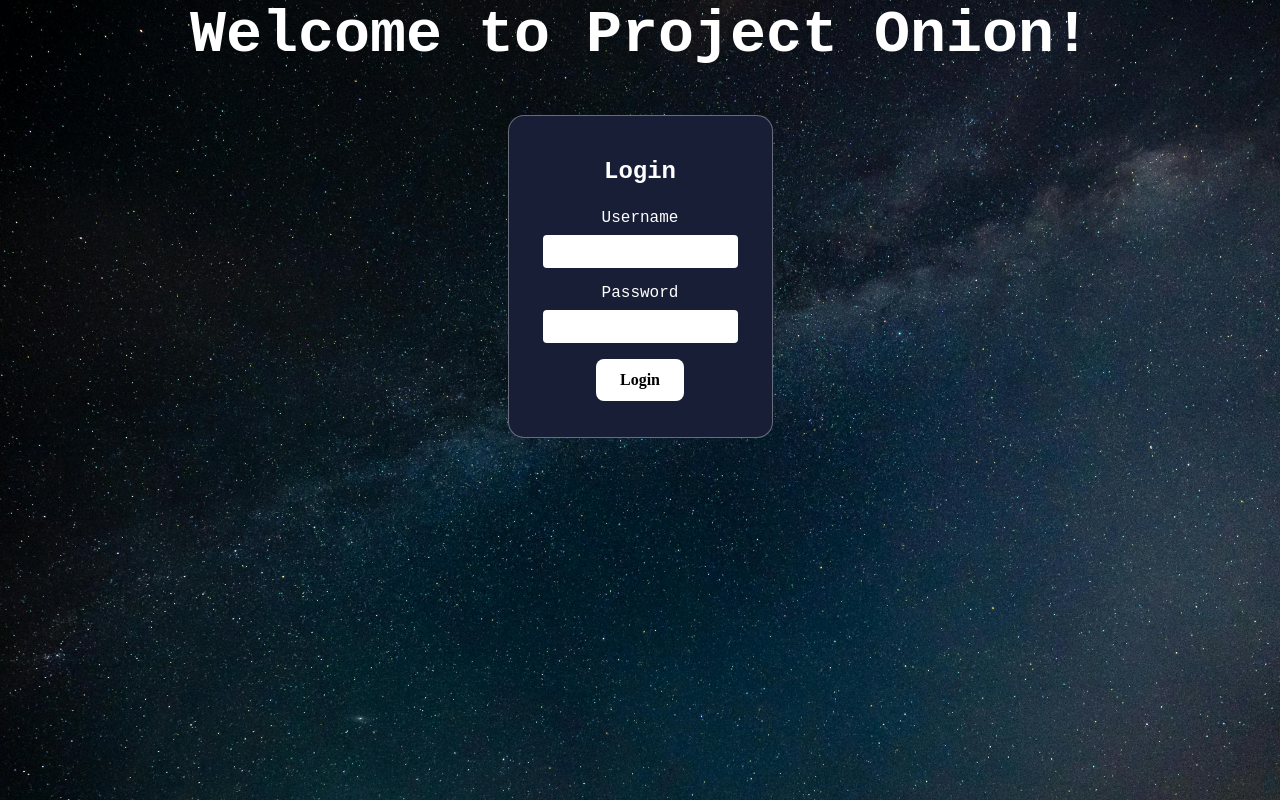
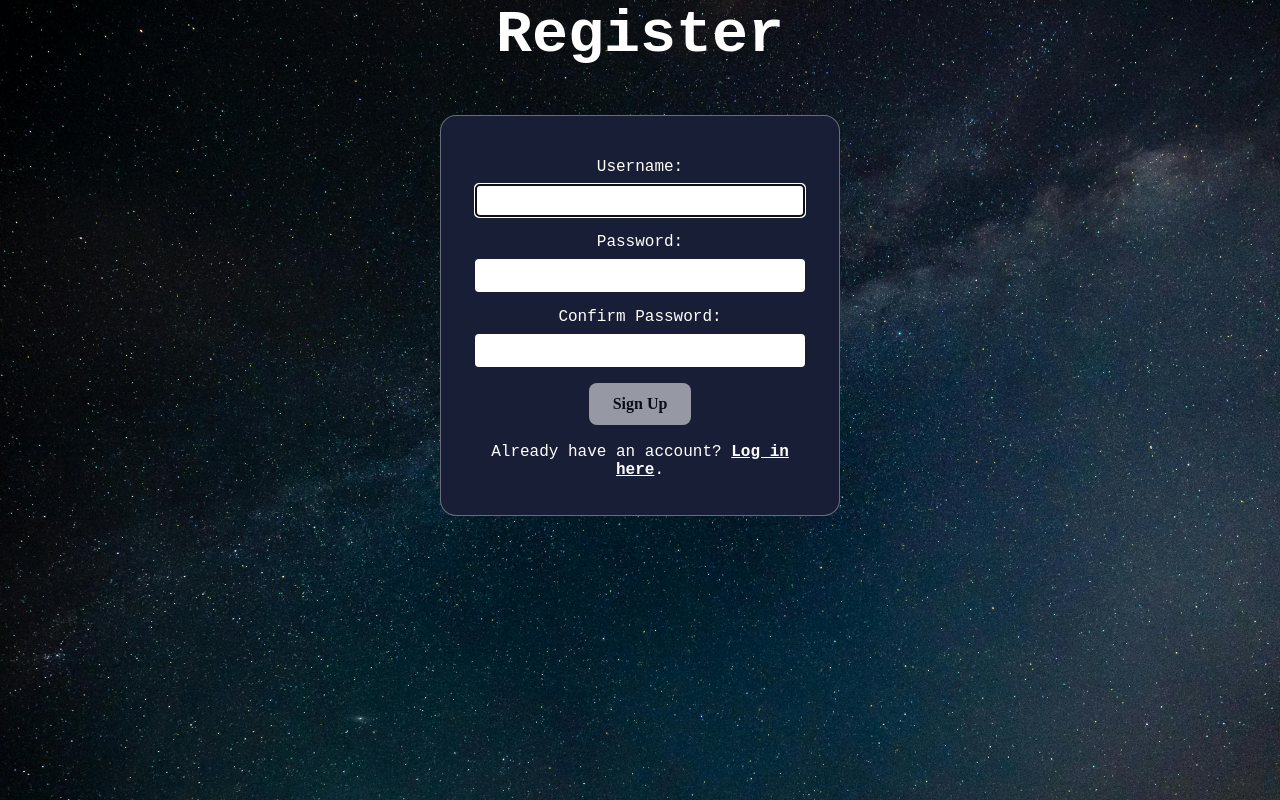
Before and after one commit to gerardlke/Project-Onion, a React (Create React App) app in the folder universe-web/: page /register in a window 1280 px wide. Built offline with nearby package versions, Linux system fonts and the light colour scheme.

Commit message:
"working registration page"

```diff
--- a/universe-web/package.json
+++ b/universe-web/package.json
@@ -4,6 +4,9 @@
   "private": true,
   "proxy": "http://localhost:8000",
   "dependencies": {
+    "@fortawesome/fontawesome-svg-core": "^7.2.0",
+    "@fortawesome/free-solid-svg-icons": "^7.2.0",
+    "@fortawesome/react-fontawesome": "^3.3.1",
     "@react-three/drei": "^10.7.7",
     "@react-three/fiber": "^9.6.1",
     "@testing-library/dom": "^10.4.1",
@@ -12,6 +15,7 @@
     "@testing-library/user-event": "^13.5.0",
     "react": "^19.2.6",
     "react-dom": "^19.2.6",
+    "react-router-dom": "^6.30.4",
     "react-scripts": "5.0.1",
     "three": "^0.184.0",
     "web-vitals": "^2.1.4"
--- a/universe-web/src/App.js
+++ b/universe-web/src/App.js
@@ -1,16 +1,17 @@
-
 import React, { useState } from 'react';
+import { BrowserRouter, Route, Routes } from 'react-router-dom';
 import './App.css';
 import Stars from './Components/Stars';
 import NetworkScene from './Components/NetworkScene';
 import Login from './Login/Login';
+import Register from './Login/Register';
 
 /**
  * Root application component.
  *
  * Responsibilities:
  * - Hold top-level UI state for login, upload modal visibility, and the latest uploaded file.
- * - Render the login screen until a user name is submitted.
+ * - Render login/register routes before a user is signed in.
  * - Keep the network canvas mounted after login so the universe is visible before and after upload.
  */
 function App() {
@@ -53,28 +54,36 @@ function App() {
     }
   }
 
-  /**
-   * Opens the upload dialog from the main page call-to-action.
-   */
   function handleButtonClick() {
     setShowPopup(true);
   }
 
-  /**
-   * Closes the upload dialog without changing the current uploaded file.
-   */
   function closePopup() {
     setShowPopup(false);
   }
 
-  if (!loggedInUser) {
+  /**
+   * Renders the unauthenticated login route.
+   *
+   * @returns {JSX.Element}
+   */
+  function renderLoginPage() {
     return (
       <div className="app login-page">
         <h1>Welcome to Project Onion!</h1>
-        {/* Login owns the form fields; App only receives the submitted user name. */}
         <Login onLogin={setLoggedInUser} />
       </div>
     );
+  }
+
+  /**
+   * Renders the main universe page after login.
+   *
+   * @returns {JSX.Element}
+   */
+  function renderUniversePage() {
+    if (!loggedInUser) {
+      return renderLoginPage();
     }
 
     return (
@@ -123,4 +132,15 @@ function App() {
     );
   }
 
+  return (
+    <BrowserRouter future={{ v7_relativeSplatPath: true, v7_startTransition: true }}>
+      <Routes>
+        <Route path="/" element={renderUniversePage()} />
+        <Route path="/login" element={renderLoginPage()} />
+        <Route path="/register" element={<Register />} />
+      </Routes>
+    </BrowserRouter>
+  );
+}
+
 export default App;
--- a/universe-web/src/Login/Login.css
+++ b/universe-web/src/Login/Login.css
@@ -41,3 +41,64 @@
   font: inherit;
   font-weight: bold;
 }
+
+.login-form button:disabled {
+  cursor: not-allowed;
+  opacity: 0.55;
+}
+
+.register-link {
+  color: white;
+  font-size: 16px;
+  margin: 18px 0 0;
+}
+
+.register-link a {
+  color: white;
+  font-weight: bold;
+}
+
+.valid {
+  color: #22c55e;
+  margin-left: 8px;
+}
+
+.invalid {
+  color: #f87171;
+  margin-left: 8px;
+}
+
+.hide {
+  display: none;
+}
+
+.offscreen {
+  left: -9999px;
+  position: absolute;
+}
+
+.instructions,
+.errmsg {
+  align-self: stretch;
+  border-radius: 4px;
+  font-family: 'Courier New', Courier, monospace;
+  font-size: 14px;
+  margin: -8px 0 16px;
+  padding: 10px;
+  text-align: left;
+}
+
+.instructions {
+  background-color: rgba(255, 255, 255, 0.12);
+  color: white;
+}
+
+.instructions svg {
+  margin-right: 6px;
+}
+
+.errmsg {
+  background-color: rgba(248, 113, 113, 0.18);
+  border: 1px solid rgba(248, 113, 113, 0.65);
+  color: #fecaca;
+}
--- a/universe-web/src/Login/Login.js
+++ b/universe-web/src/Login/Login.js
@@ -1,16 +1,20 @@
 import React, { useState } from 'react';
 import './Login.css';
+import { Link, useNavigate } from 'react-router-dom';
 
 function Login({ onLogin }) {
+  const navigate = useNavigate();
   const [username, setUsername] = useState('');
   const [password, setPassword] = useState('');
 
   function handleSubmit(event) {
     event.preventDefault();
     onLogin(username);
+    navigate('/');
   }
 
   return (
+    <section className="login-section">
       <form onSubmit={handleSubmit} className="login-form">
         <h2>Login</h2>
         <label htmlFor="username">Username</label>
@@ -30,7 +34,11 @@ function Login({ onLogin }) {
           required
         />
         <button type="submit">Login</button>
+        <p className="register-link">
+          Don&apos;t have an account? <Link to="/register">Register here</Link>.
+        </p>
       </form>
+    </section>
   );
 }
 
--- /dev/null
+++ b/universe-web/src/Login/Register.js
@@ -0,0 +1,157 @@
+import { useEffect, useRef, useState } from 'react';
+import { Link } from 'react-router-dom';
+import { FontAwesomeIcon } from '@fortawesome/react-fontawesome';
+import { faCheck, faInfoCircle, faTimes } from '@fortawesome/free-solid-svg-icons';
+import './Login.css';
+
+
+const USER_REGEX = /^[A-Za-z][A-Za-z0-9-_]{3,23}$/;
+const PWD_REGEX = /^(?=.*[a-z])(?=.*[A-Z])(?=.*[0-9])(?=.*[!@#$%]).{8,24}$/;
+
+const Register = () => {
+    const userRef = useRef();
+    const errRef = useRef();
+
+    const [user, setUser] = useState('');
+    const [validName, setValidName] = useState(false);
+    const [userFocus, setUserFocus] = useState(false);
+
+    const [pwd, setPwd] = useState('');
+    const [validPwd, setValidPwd] = useState(false);
+    const [pwdFocus, setPwdFocus] = useState(false);
+
+    const [matchPwd, setMatchPwd] = useState('');
+    const [validMatch, setValidMatch] = useState(false);
+    const [matchFocus, setMatchFocus] = useState(false);
+
+    const [errMsg, setErrMsg] = useState('');
+
+    useEffect(() => {
+        userRef.current?.focus();
+    }, []);
+
+    // check if username is valid
+    useEffect(() => {
+        const result = USER_REGEX.test(user);
+        setValidName(result);
+    }, [user]);
+
+    // check if password is valid
+    useEffect(() => {
+        const result = PWD_REGEX.test(pwd);
+        setValidPwd(result);
+    }, [pwd]);
+
+    // check if password and confirm password match
+    useEffect(() => {
+        const result = matchPwd === pwd;
+        setValidMatch(result);
+    }, [matchPwd, pwd]);
+
+    //error message
+    useEffect(() => {
+        setErrMsg('');
+    }, [user, pwd, matchPwd]);
+
+    const handleSubmit = async (e) => {
+        e.preventDefault();
+        console.log(user, pwd);
+    };
+
+    return(
+        <div className="app login-page">
+            <p ref={errRef} className={errMsg ? "errmsg" : "offscreen"} aria-live="assertive">{errMsg}</p>
+            <h1>Register</h1>
+            <form onSubmit={handleSubmit} className="login-form">
+                {/* Username field */}
+                <label htmlFor="register-username">
+                    Username:
+                        <span className={validName ? "valid" : "hide"}>
+                            <FontAwesomeIcon icon={faCheck} />
+                        </span>
+                        <span className={validName || !user ? "hide" : "invalid"}>
+                            <FontAwesomeIcon icon={faTimes} />
+                        </span>
+                </label>
+                <input
+                    type="text"
+                    id="register-username"
+                    ref={userRef}
+                    autoComplete="off"
+                    onChange={(e) => setUser(e.target.value)}
+                    required
+                    aria-invalid={validName ? "false" : "true"}
+                    aria-describedby="uidnote"
+                    onFocus={() => setUserFocus(true)}
+                    onBlur={() => setUserFocus(false)}
+                />
+                <p id="uidnote" className={userFocus && user && !validName ? "instructions" : "offscreen"}>
+                    <FontAwesomeIcon icon={faInfoCircle} />
+                    4 to 24 characters.<br />
+                    Must begin with a letter.<br />
+                    Letters, numbers, underscores, hyphens allowed.
+                </p>
+
+                {/* Password field */}
+                <label htmlFor="register-password">
+                    Password:
+                        <span className={validPwd ? "valid" : "hide"}>
+                            <FontAwesomeIcon icon={faCheck} />
+                        </span>
+                        <span className={validPwd || !pwd ? "hide" : "invalid"}>
+                            <FontAwesomeIcon icon={faTimes} />
+                        </span>
+                </label>
+                <input
+                    type="password"
+                    id="register-password"
+                    onChange={(e) => setPwd(e.target.value)}
+                    required
+                    aria-invalid={validPwd ? "false" : "true"}
+                    aria-describedby="pwdnote"
+                    onFocus={() => setPwdFocus(true)}
+                    onBlur={() => setPwdFocus(false)}
+                />
+                <p id="pwdnote" className={pwdFocus && pwd && !validPwd ? "instructions" : "offscreen"}>
+                    <FontAwesomeIcon icon={faInfoCircle} />
+                    8 to 24 characters.<br />
+                    Must include uppercase and lowercase letters, a number and a special character.<br />
+                    Allowed special characters: ! @ # $ %
+                </p>
+
+                {/* Confirm Password field */}
+                <label htmlFor="confirm_pwd">
+                    Confirm Password:
+                        <span className={validMatch && matchPwd ? "valid" : "hide"}>
+                            <FontAwesomeIcon icon={faCheck} />
+                        </span>
+                        <span className={validMatch || !matchPwd ? "hide" : "invalid"}>
+                            <FontAwesomeIcon icon={faTimes} />
+                        </span>
+                </label>
+                <input
+                    type="password"
+                    id="confirm_pwd"
+                    onChange={(e) => setMatchPwd(e.target.value)}
+                    required
+                    aria-invalid={validMatch ? "false" : "true"}
+                    aria-describedby="confirmnote"
+                    onFocus={() => setMatchFocus(true)}
+                    onBlur={() => setMatchFocus(false)}
+                />
+                <p id="confirmnote" className={matchFocus && matchPwd && !validMatch ? "instructions" : "offscreen"}>
+                    <FontAwesomeIcon icon={faInfoCircle} />
+                    Must match the first password input field.
+                </p>
+
+                <button disabled={!validName || !validPwd || !validMatch ? true : false}>Sign Up</button>
+                <p className="register-link">
+                    Already have an account? <Link to="/login">Log in here</Link>.
+                </p>
+            </form>
+        </div>
+    );
+
+}
+
+export default Register;
```
Also changed, not shown: package.json (added, +8 -0 lines), 2 other files (tests, documents, lock files or other folders). Lines whose indentation alone changed are shown as unchanged.
